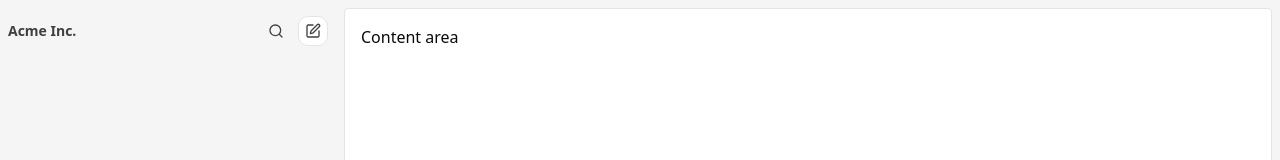
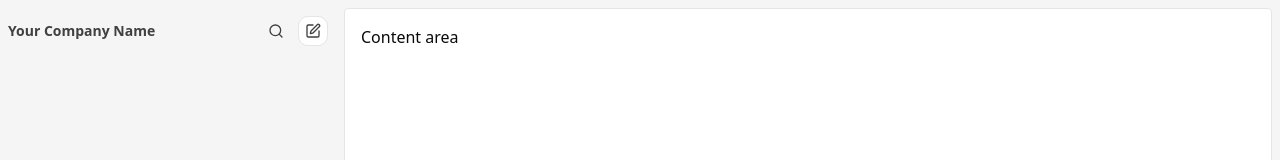
Before and after one commit to coding-wani/super-josefina, a Next.js app: page / in a window 1280 px wide. Shown: the top 160 px of the page. Built offline with nearby package versions, Linux system fonts and the light colour scheme.

Commit message:
feat: add configuration for dynamic company name in Sidebar component

```diff
--- a/src/components/Sidebar.tsx
+++ b/src/components/Sidebar.tsx
@@ -1,3 +1,4 @@
+import { config } from "@/lib/config";
 import { Search, SquarePen } from "lucide-react";
 
 export default function Sidebar() {
@@ -11,7 +12,7 @@ export default function Sidebar() {
           className="text-sm font-semibold"
           aria-label="Company or team name"
         >
-          Acme Inc.
+          {config.companyName}
         </span>
 
         <div
--- /dev/null
+++ b/src/lib/config.ts
@@ -0,0 +1,7 @@
+const defaults = {
+  companyName: "Your Company Name",
+};
+
+export const config = {
+  companyName: process.env.NEXT_PUBLIC_COMPANY_NAME || defaults.companyName,
+} as const;
```
